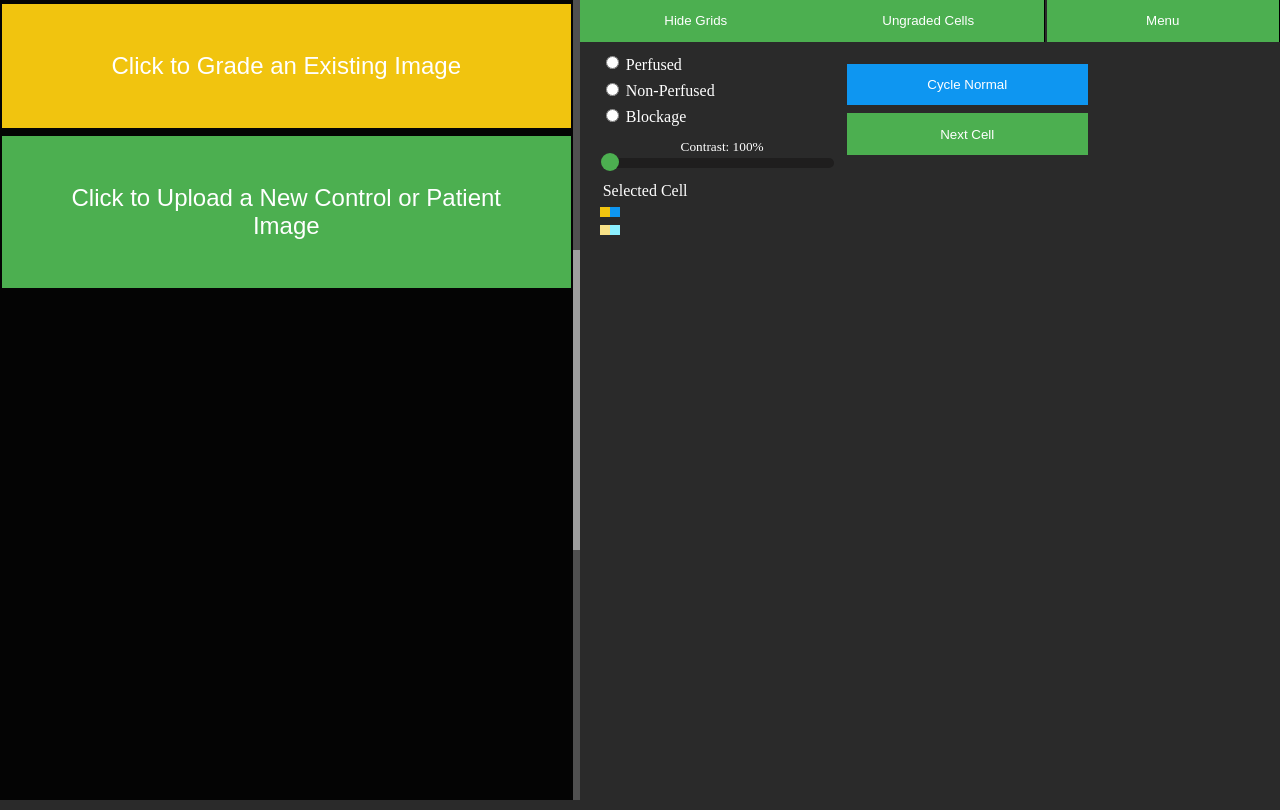
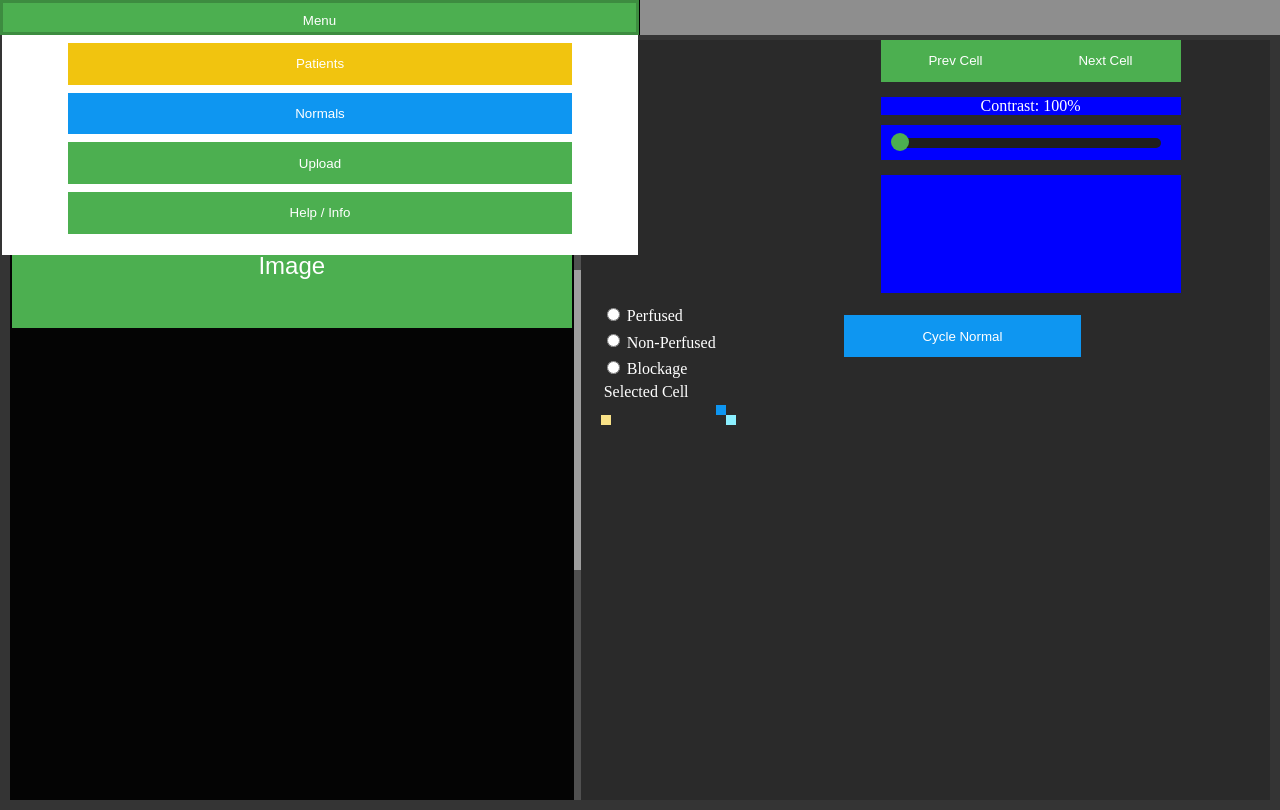
Before and after one commit to OpenHealthSoftware/umich-isla-prototype, a Flask app: page /view in a window 1280 px wide. Run offline with Flask 2, Linux system fonts and the light colour scheme; data comes from the database, SQL or seed files in the repository; grey boxes are pictures that could not be loaded.

Commit message:
Control box ui / started menu bar
Former-commit-id: e1f6a3b7d745cab07618f9238b42378b5193791f

```diff
--- a/app/static/css/style.css
+++ b/app/static/css/style.css
@@ -4,6 +4,9 @@
 	--normal-shade-2: #8befff;
 	--patient-shade-1:#F1C40F;
 	--patient-shade-2:#f8e187;
+	--menu-height: 30px;
+	--button-height: 42px;
+	--slim-el-height: 35px;
 }
 .patient-shade-1{ background-color: var(--patient-shade-1); }
 .patient-shade-2{ background-color: var(--patient-shade-2); }
@@ -40,7 +43,14 @@ html, body, #fullwrap
 
 
 
-#wrapMainScreen, #leftScreen {height: 100%;}
+#wrapMainScreen
+{
+	height: calc(100% - var(--menu-height) - 10px);
+	margin-top: var(--menu-height);
+	padding: 10px;
+}
+
+#leftScreen {height: 100%;}
 
 #fullView
 {
@@ -106,10 +116,11 @@ html, body, #fullwrap
 	position: relative;
 }
 
-.menu-btn, #menuCont
+.menu-btn
 {
 	display: inline-block;
 	width: 33.33%;
+	height: 35px;
 }
 .menu-btn
 {
@@ -121,19 +132,30 @@ html, body, #fullwrap
 {
 	width: 100%;
 }
-#menuCont
+
+#wrapMenuBar
+{
+	width: 100%;
+	height: 35px;
+	background-color: #8e8e8e;
+	position: absolute;
+	top: 0;
+	z-index: 5;
+}
+.wrap-menu
 {
 	position: relative;
-	float: right;
+	float: left;
+	width:50%;
 }
-#menuCont:hover #menuDropdownCont
+.wrap-menu:hover .wrap-drop-down
 {
-	height: calc(1.30952381 * 42px * 4); /* just a ratio I like */
+	height: calc(1.30952381 * var(--button-height) * 4); /* just a ratio I like */
 }
-#menuDropdownCont
+.wrap-drop-down
 {
 	position: absolute;
-	top: 42px;
+	top: 35px;
 	margin-bottom: 4px;
 	left: 2px;
 	width: calc(100% - 4px);
@@ -143,7 +165,7 @@ html, body, #fullwrap
 	transition: .5s;
 	z-index: 4;
 }
-#menuDropdown
+.drop-down
 {
 	padding-top: 4px;
 	position: relative;
@@ -185,9 +207,14 @@ html, body, #fullwrap
 
 .cellCanvas
 {
+	padding-left: 0;
+    padding-right: 0;
+    margin-left: auto;
+    margin-right: auto;
+	display: block;
 	filter: contrast(100%);
 }
-#cellViewCanvas{ border:5px solid var(--patient-shade-1); }
+/*#cellViewCanvas{ border:5px solid var(--patient-shade-1); }*/
 #normalCellViewCanvas { border: 5px solid var(--normal-shade-1); }
 #mainCellFlippedCanvas { border: 5px dashed var(--patient-shade-2); }
 #normalCellFlippedCanvas { border: 5px dashed var(--normal-shade-2); }
@@ -288,28 +315,26 @@ input[type=button]:hover, input[type=submit]:hover, input[type=reset]:hover, but
 	fill: #FFF;
 }
 
-#contrastSettings
+#wrapContrastControl
 {
-	height: 42px;
+	height: var(--button-height);
 	text-align: center;
 	color: #fff;
-	margin: 4px 2px;
 }
 
-#contrastSettings p{
+#wrapContrastControl p{
 	margin: 0;
-	padding-top:.5em;
-	padding-bottom: .2em;
-	font-size: 13.3px;
+	/*font-size: 13.3px;*/
 }
 #contrastSlider
 {
     border: none;
     border-radius: 9px;
 	height: 10px;
-	width: calc(100% - 18px);
+	width: calc(100% - 40px);
 	float: left;
-	margin-left:9px;
+	margin-left: 20px;
+	top: calc(var(--slim-el-height) / 2 - 5px);
 	background-color: #1f1e1e;
 }
 
@@ -377,3 +402,56 @@ input[type=button]:hover, input[type=submit]:hover, input[type=reset]:hover, but
 	margin: .5em;
 	margin-bottom: 1em;
 }
+
+
+.half-width{
+	width: 50%;
+}
+.margin-top-small {margin-top: 15px;}
+.margin-bottom-small {margin-bottom: 15px;}
+
+.cellControlModule{
+	position: relative;
+	width: 50%;
+	max-width: 300px;
+	height: 100%;
+	max-height: 300px;
+	float: left;
+}
+
+#wrapCellControl
+{
+	width: 100%;
+	height: 33.33%;
+	max-height: 300px;
+}
+
+.button-row-el
+{
+	/*display: inline-block;*/
+	float: left;
+	margin: 0;
+}
+#cellNavigator{
+	height: var(--button-height);
+}
+
+#contrastSliderLabel{
+	width: 100%;
+	margin-bottom: 10px;
+	background-color: blue;
+}
+#wrapContrastSlider
+{
+	width: 100%;
+	height: var(--slim-el-height);
+	background-color: blue;
+}
+
+#wrapCellStats{
+	position: absolute;
+	width: 100%;
+	top: 135px;
+	bottom: 0;
+	background-color: blue;
+}
--- a/app/static/js/main.js
+++ b/app/static/js/main.js
@@ -639,6 +639,25 @@ function drawCellManager(cellId)
 	document.getElementById('gradeCell').style.display = "block";
 }
 
+// Requires: ratio = { x: width, y: height}
+// Effects: returns the dimensions of a ratio that can be fit inside a given size i.e. bounded by (maxWidth, maxHeight)
+function scaleTo(ratio, maxWidth, maxHeight)
+{
+	var xToYratio = ratio.x / ratio.y;
+	var yToXratio = ratio.y / ratio.x;
+	var newDimensions = { x: 0, y: 0};
+	var scaler = 1;
+
+	if (xToYratio >= yToXratio)
+	{
+		scaler = maxWidth / ratio.x;
+	} else {
+		scaler = maxHeight / ratio.y;
+	}
+	newDimensions.x = ratio.x * scaler;
+	newDimensions.y = ratio.y * scaler;
+	return newDimensions;
+}
 
 
 // Requires: id of the cell to be drawn, the canvas to draw on, the source image id, the coordinates, and what type (normal or patient)
@@ -677,24 +696,10 @@ function drawCell(cellId, canv, imgId, cellCoords, type)
 	var ctx = canv.getContext("2d");
 	var img = document.getElementById(imgId);
 	// Set canvas dimensions
-	ctx.canvas.width = $('#gradeView').width() * .47; //.47 = .cellContainer width
-	var ratio = cellHeight / cellWidth;
-	ctx.canvas.height = ctx.canvas.width * ratio;
+	var dim = scaleTo({x:cellWidth, y:cellHeight}, $('#cellPreview').width(), $('#cellPreview').height());
 
-	// account for cells that are too high
-	var maxHeight = $('#rightScreen').height();
-		maxHeight -= $('#menuBar').outerHeight();
-		maxHeight -= $('#gradeButtons').outerHeight();
-		maxHeight -= $('.cellLabel').outerHeight() * 2;
-		maxHeight -= parseInt($('.cellCanvas').css('padding')) * 4;
-		maxHeight /= 2;
-		maxHeight -= 12; //magic
-	while (ctx.canvas.height > maxHeight)
-	{
-		ctx.canvas.width -= 2;
-		ctx.canvas.height = ctx.canvas.width * ratio;
-	}
-
+	ctx.canvas.height = dim.y;
+	ctx.canvas.width = dim.x;
 
 	//Since canvas is pulling image data as native size use difference
 	var diff = img.naturalWidth / img.width;
--- a/app/templates/view.html
+++ b/app/templates/view.html
@@ -11,7 +11,20 @@
 
 
 
-	<div id="wrapMenuBar"></div><!-- END #wrapMenuBar -->
+	<div id="wrapMenuBar">
+		<div id="dropMenu1" class="wrap-menu">
+			<button id="menuBtn" class="menu-btn">Menu</button>
+			<div id="menuDropdownCont" class="wrap-drop-down">
+				<div id="menuDropdown" class="drop-down">
+					<button onclick="router('patient')" class="patient-shade-1">Patients</button>
+					<button onclick="router('normal')" class="normal-shade-1">Normals</button>
+					<button onclick="router('upload')">Upload</button>
+					<button onclick="router('his')">Help / Info</button>
+				</div>
+			</div>
+		</div> <!-- END #menuBar -->
+
+	</div><!-- END #wrapMenuBar -->
 
 	<div id="wrapMainScreen">
 		<div id="leftScreen" class="split split-horizontal" >
@@ -41,30 +54,30 @@
 		{% set lock = 'lock' %}
 		{% endif %}
 		<div id="rightScreen" class="split split-horizontal {{lock}}" >
-			<div id="menuBar">
-				<button id="toggleGridsBtn" class="menu-btn" onclick="toggleGrids()">Hide Grids</button>
-				<button id="toggleUngradedCellBtn" class="menu-btn" onclick="highlightUngradedCells()">Ungraded Cells</button>
-				<div id="menuCont">
-					<button id="menuBtn" class="menu-btn">Menu</button>
-					<div id="menuDropdownCont">
-						<div id="menuDropdown">
-							<button onclick="router('patient')" class="patient-shade-1">Patients</button>
-							<button onclick="router('normal')" class="normal-shade-1">Normals</button>
-							<button onclick="router('upload')">Upload</button>
-							<button onclick="router('his')">Help / Info</button>
-						</div>
-					</div>
-				</div>	<!-- END #menuCont -->
-			</div> <!-- END #menuBar -->
 
 			<div id="wrapCellControl">
 
-				<div id="cellPreview">
+				<div id="cellPreview" class="cellControlModule">
+					<canvas id="cellViewCanvas" class="cellCanvas" width="0" height="0"></canvas>
+				</div>
+				<div id="cellTools" class="cellControlModule">
+					<div id="cellNavigator" class="margin-bottom-small">
+						<button id="prevCell" class="half-width button-row-el" onclick="nextCell(-1)">Prev Cell</button>
+						<button id="nextCell" class="half-width button-row-el" onclick="nextCell()">Next Cell</button>
+					</div>
+					<div id="wrapContrastControl" class="margin-bottom-small">
+						<div id="contrastSliderLabel">
+							<p>Contrast: <span id="contrastOutputPercent">100</span>%</p>
+						</div>
+						<div id="wrapContrastSlider">
+							<div id="contrastSlider" class=""></div><div id="cSlidFix"></div>
+						</div>
+					</div>
+					<div id="wrapCellStats">
 
+					</div>
 				</div>
-				<div id="cellTools">
 
-				</div>
 				<div id="libraryPreview" class="hidden"></div>
 
 			</div><!-- END #wrapCellControl -->
@@ -97,16 +110,12 @@
 								<input type="radio" name="grade" value="non-perfused" id="gradeNonPerf"><label for="gradeNonPerf">Non-Perfused</label><br>
 								<input type="radio" name="grade" value="blockage" id="gradeBlock"><label for="gradeBlock">Blockage</label><br>
 							</form>
-							<div id="contrastSettings" class="">
-								<p>Contrast: <span id="contrastOutputPercent">100</span>%</p>
-								<div id="contrastSlider" class=""></div><div id="cSlidFix"></div>
-							</div>
+
 						</div>
 
 						<div id="gradingButtons" class="cellContainer">
 							<div id="autoSaveNotif" class=""></div>
 							<button id="nextNormalBtn" class="normal-shade-1" onclick="cycleNormal(1)">Cycle Normal</button>
-							<button id="nextCell" onclick="nextCell()">Next Cell</button>
 						</div>
 					</div>
 
@@ -117,9 +126,7 @@
 					</div>
 
 					<div class="cellRow"><!-- Selected cells -->
-						<div id="gradeCell" class="cellContainer" style="width: auto">
-							<canvas id="cellViewCanvas" class="cellCanvas" width="0" height="0"></canvas>
-						</div>
+
 
 						<div id="normalCell" class="cellContainer">
 							<canvas id="normalCellViewCanvas" class="cellCanvas" width="0" height="0"></canvas>
```
